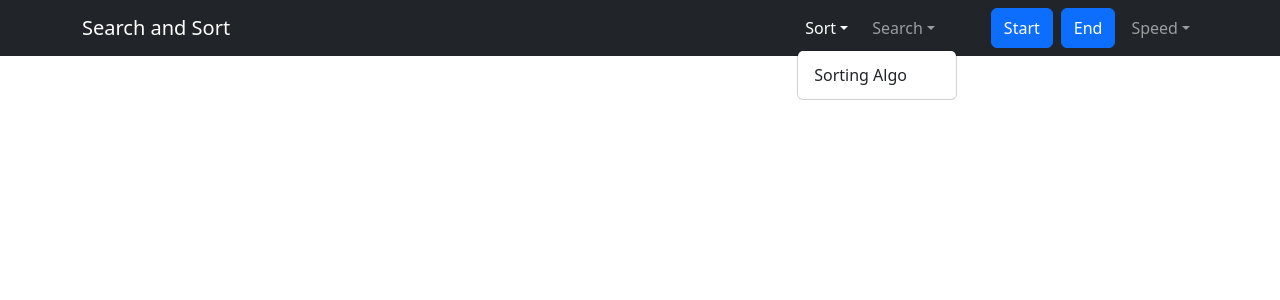
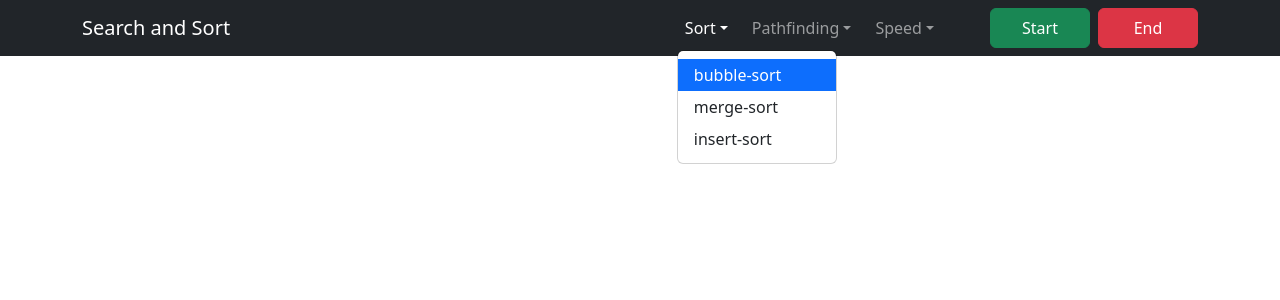
Before and after one commit to mcappucci1/algo, a React (Create React App) app: page / in a window 1280 px wide. Both pictures are taken after a click on the button "Sort". Shown: the top 300 px of the page. Built offline with nearby package versions, Linux system fonts and the light colour scheme.

Commit message:
Control algo and speed type from navbar

```diff
--- a/package.json
+++ b/package.json
@@ -3,6 +3,9 @@
   "version": "0.1.0",
   "private": true,
   "dependencies": {
+    "@fortawesome/fontawesome-svg-core": "^6.1.2",
+    "@fortawesome/free-solid-svg-icons": "^6.1.2",
+    "@fortawesome/react-fontawesome": "^0.2.0",
     "@testing-library/jest-dom": "^5.16.5",
     "@testing-library/react": "^13.3.0",
     "@testing-library/user-event": "^13.5.0",
@@ -15,6 +18,7 @@
     "react-bootstrap": "^2.5.0",
     "react-dom": "^18.2.0",
     "react-scripts": "5.0.1",
+    "sass": "^1.54.4",
     "typescript": "^4.7.4",
     "web-vitals": "^2.1.4"
   },
--- a/src/components/AlgoNavbar.tsx
+++ b/src/components/AlgoNavbar.tsx
@@ -1,27 +1,73 @@
-import { memo } from 'react';
+import '../css/AlgoNavbar.scss';
+import { memo, MouseEvent, useCallback, useMemo } from 'react';
+import { pathfindingAlgos, sortAlgos, speeds } from '../utils/defaultValues';
+import { NameValue } from '../utils/types';
 import Container from 'react-bootstrap/Container';
 import Nav from 'react-bootstrap/Nav';
 import Navbar from 'react-bootstrap/Navbar';
 import NavDropdown from 'react-bootstrap/NavDropdown';
 import Button from 'react-bootstrap/Button';
 
-export const AlgoNavbar = memo(function AlgoNavbarInternal() {
+interface Props {
+    activeAlgo: NameValue;
+    setAlgo: (algo: NameValue) => void;
+    activeSpeed: NameValue;
+    setSpeed: (speed: NameValue) => void;
+}
+
+const createAlgoDropdowns = (objects: NameValue[], active: NameValue, onClick: (event: MouseEvent<HTMLElement>) => void) => {
+    return objects.map((object) => {
+        return (
+            <NavDropdown.Item
+                key={object.name}
+                value={object.value}
+                id={object.name}
+                active={active.name === object.name}
+                onClick={onClick}
+            >
+                {object.name}
+            </NavDropdown.Item>
+        );
+    });
+}
+
+export const AlgoNavbar = memo(function AlgoNavbarInternal({ activeAlgo, setAlgo, activeSpeed, setSpeed }: Props) {
+    const handleAlgoChange = useCallback((event: MouseEvent<HTMLElement>) => {
+        const name = event.currentTarget.getAttribute('id')!;
+        const value = event.currentTarget.getAttribute('value')!;
+        if (name === activeAlgo.name) return;
+        setAlgo({ name, value });
+    }, [activeAlgo]);
+
+    const handleSpeedChange = useCallback((event: MouseEvent<HTMLElement>) => {
+        const name = event.currentTarget.getAttribute('id')!;
+        const value = event.currentTarget.getAttribute('value')!;
+        if (name === activeSpeed.name) return;
+        setSpeed({ name, value });
+    }, [activeSpeed]);
+
+    const sortDropdowns = useMemo(() => createAlgoDropdowns(sortAlgos, activeAlgo, handleAlgoChange), [activeAlgo]);
+
+    const pathfindingDropdowns = useMemo(() => createAlgoDropdowns(pathfindingAlgos, activeAlgo, handleAlgoChange), [activeAlgo]);
+
+    const speedDropdowns = useMemo(() => createAlgoDropdowns(speeds, activeSpeed, handleSpeedChange), [activeSpeed]);
+
     return (
         <Navbar bg='dark' variant='dark'>
             <Container>
                 <Navbar.Brand href='#home'>Search and Sort</Navbar.Brand>
                 <Nav>
                     <NavDropdown title='Sort'>
-                        <NavDropdown.Item href='#action/3.1'>Sorting Algo</NavDropdown.Item>
+                        { sortDropdowns }
                     </NavDropdown>
-                    <NavDropdown title='Search' className='ms-2'>
-                        <NavDropdown.Item href='#action/3.1'>Search Algo</NavDropdown.Item>
+                    <NavDropdown title='Pathfinding' className='ms-2'>
+                        { pathfindingDropdowns }
                     </NavDropdown>
-                    <Button className='ms-5'>Start</Button>
-                    <Button className='ms-2'>End</Button>
                     <NavDropdown title='Speed' className='ms-2'>
-                        <NavDropdown.Item href='#action/3.1'>Slow</NavDropdown.Item>
+                        { speedDropdowns }
                     </NavDropdown>
+                    <Button className='ms-5' id='start-btn'>Start</Button>
+                    <Button className='ms-2' id='end-btn'>End</Button>
                 </Nav>
             </Container>
         </Navbar>
--- a/src/components/App.tsx
+++ b/src/components/App.tsx
@@ -1,8 +1,13 @@
-import { memo } from 'react';
+import { memo, useState } from 'react';
 import { AlgoNavbar } from './AlgoNavbar';
+import { sortAlgos, speeds } from '../utils/defaultValues';
+import { NameValue } from '../utils/types';
 
 export const App = memo(function AppInternal() {
-  return (
-    <AlgoNavbar />
-  );
+    const [algo, setAlgo] = useState<NameValue>(sortAlgos[0]);
+    const [speed, setSpeed] = useState<NameValue>(speeds[0]);
+
+    return (
+        <AlgoNavbar activeAlgo={algo} setAlgo={setAlgo} activeSpeed={speed} setSpeed={setSpeed} />
+    );
 });
--- /dev/null
+++ b/src/css/AlgoNavbar.scss
@@ -0,0 +1,22 @@
+@import "node_modules/bootstrap/scss/bootstrap";
+
+.btn {
+    width: 100px;
+}
+#start-btn {
+    background-color: $green;
+    border-color: $green;
+}
+#start-btn:hover {
+    background-color: white;
+    color: $green;
+    outline: none;
+}
+#end-btn {
+    background-color: $red;
+    border-color: $red;
+}
+#end-btn:hover {
+    background-color: white;
+    color: $red;
+}
--- /dev/null
+++ b/src/utils/defaultValues.ts
@@ -0,0 +1,16 @@
+import { NameValue } from './types';
+
+export const sortAlgos: NameValue[] = [
+    { name: 'bubble-sort', value: 'Bubble Sort' },
+    { name: 'merge-sort', value: 'Merge Sort' },
+    { name: 'insert-sort', value: 'Insert Sort' }
+];
+export const pathfindingAlgos: NameValue[] = [
+    { name: 'dijkstras', value: 'Dijkstra\'s' }
+];
+export const speeds: NameValue[] = [
+    { name: 'Slow', value: '500' },
+    { name: 'Medium', value: '250' },
+    { name: 'Fast', value: '125' },
+    { name: 'Super Fast', value: '50' }
+];
--- /dev/null
+++ b/src/utils/types.ts
@@ -0,0 +1,4 @@
+export type NameValue = {
+    name: string;
+    value: string;
+}
```
Also changed, not shown: 1 other file (tests, documents, lock files or other folders).
